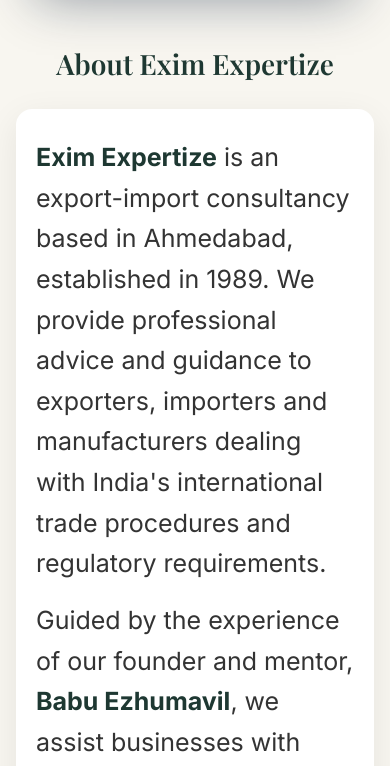
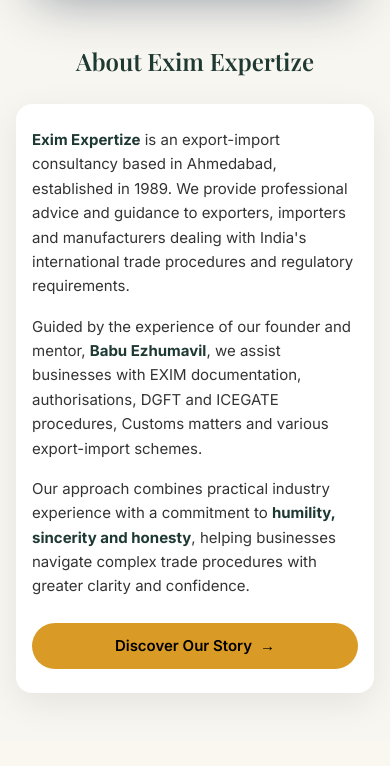
Before and after one commit to Aniket52603/exim-expertize, a React (Vite) app: page / in a window 390 px wide. Shown: the part 797-1563 px from the top of the page. Built offline with nearby package versions, Linux system fonts and the light colour scheme.

Commit message:
About us section text small

```diff
--- a/src/components/AboutUs.jsx
+++ b/src/components/AboutUs.jsx
@@ -11,7 +11,7 @@ const AboutUs = () => {
           <div className="mb-7 flex items-center justify-center gap-4 sm:mb-12 sm:gap-6 lg:mb-14 lg:gap-8">
             <span className="hidden h-[2px] w-12 bg-ink sm:block sm:w-20 lg:w-36" />
 
-            <h2 className="text-center font-display text-[1.75rem] leading-tight text-ink sm:whitespace-nowrap sm:text-4xl md:text-5xl lg:text-6xl">
+            <h2 className="text-center font-display text-2xl leading-tight text-ink sm:whitespace-nowrap sm:text-4xl md:text-5xl lg:text-6xl">
               About Exim Expertize
             </h2>
 
@@ -22,10 +22,10 @@ const AboutUs = () => {
         {/* SHORT INTRODUCTION */}
         <Reveal
           delay={160}
-          className="mx-auto max-w-8xl rounded-2xl bg-white px-5 py-7 shadow-[0_10px_35px_rgba(0,0,0,0.08)] sm:rounded-3xl sm:px-10 sm:py-11 lg:px-14 lg:py-12"
+          className="mx-auto rounded-2xl bg-white px-4 py-6 shadow-[0_10px_35px_rgba(0,0,0,0.08)] sm:rounded-3xl sm:px-10 sm:py-11 lg:px-14 lg:py-12"
         >
 
-          <div className="text-[25px] leading-relaxed text-black/80 sm:text-lg lg:text-xl">
+          <div className="text-[15px] leading-relaxed text-black/80 sm:text-lg lg:text-xl">
 
             <p className="mb-4 sm:mb-5">
               <strong className="text-ink">
```
